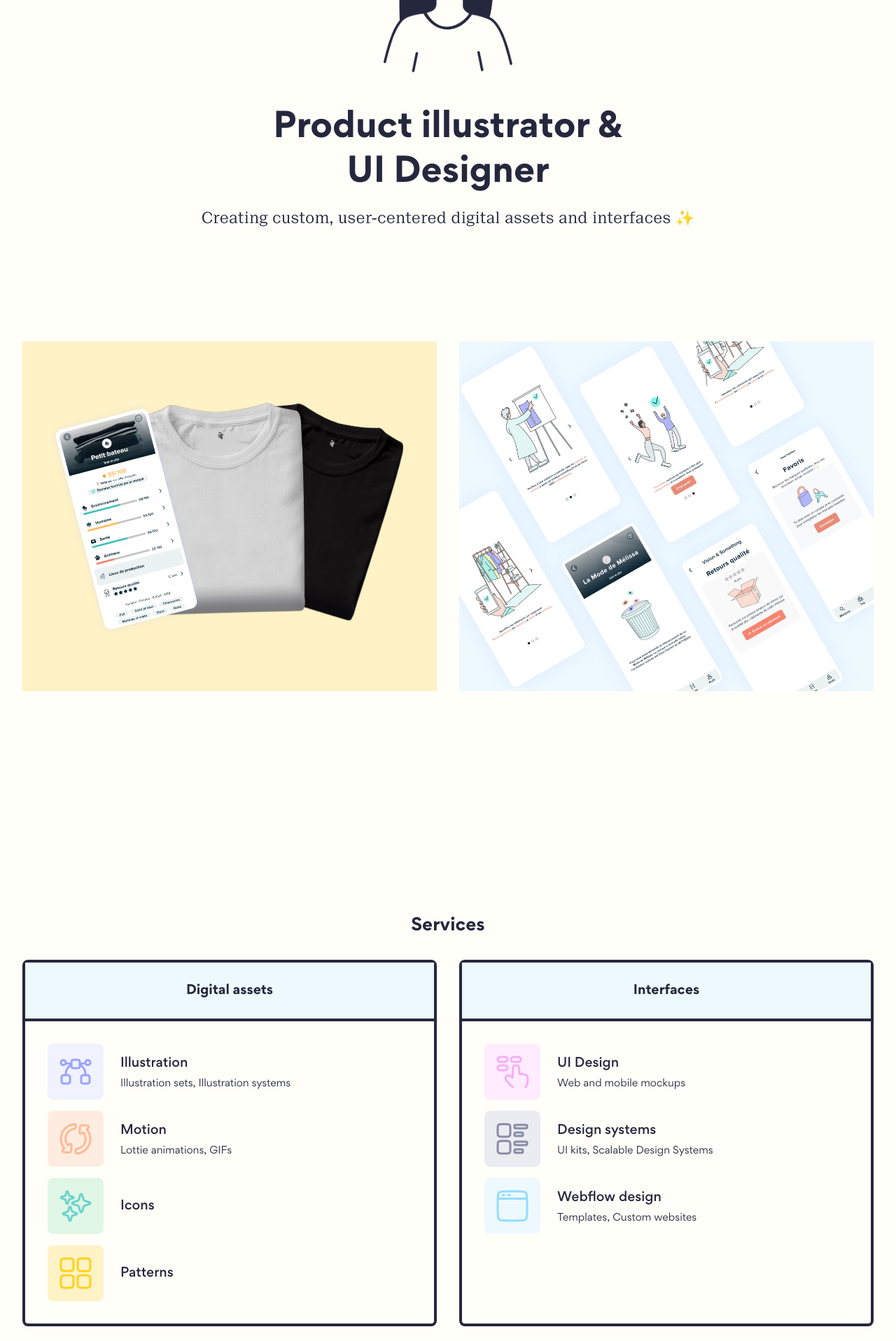
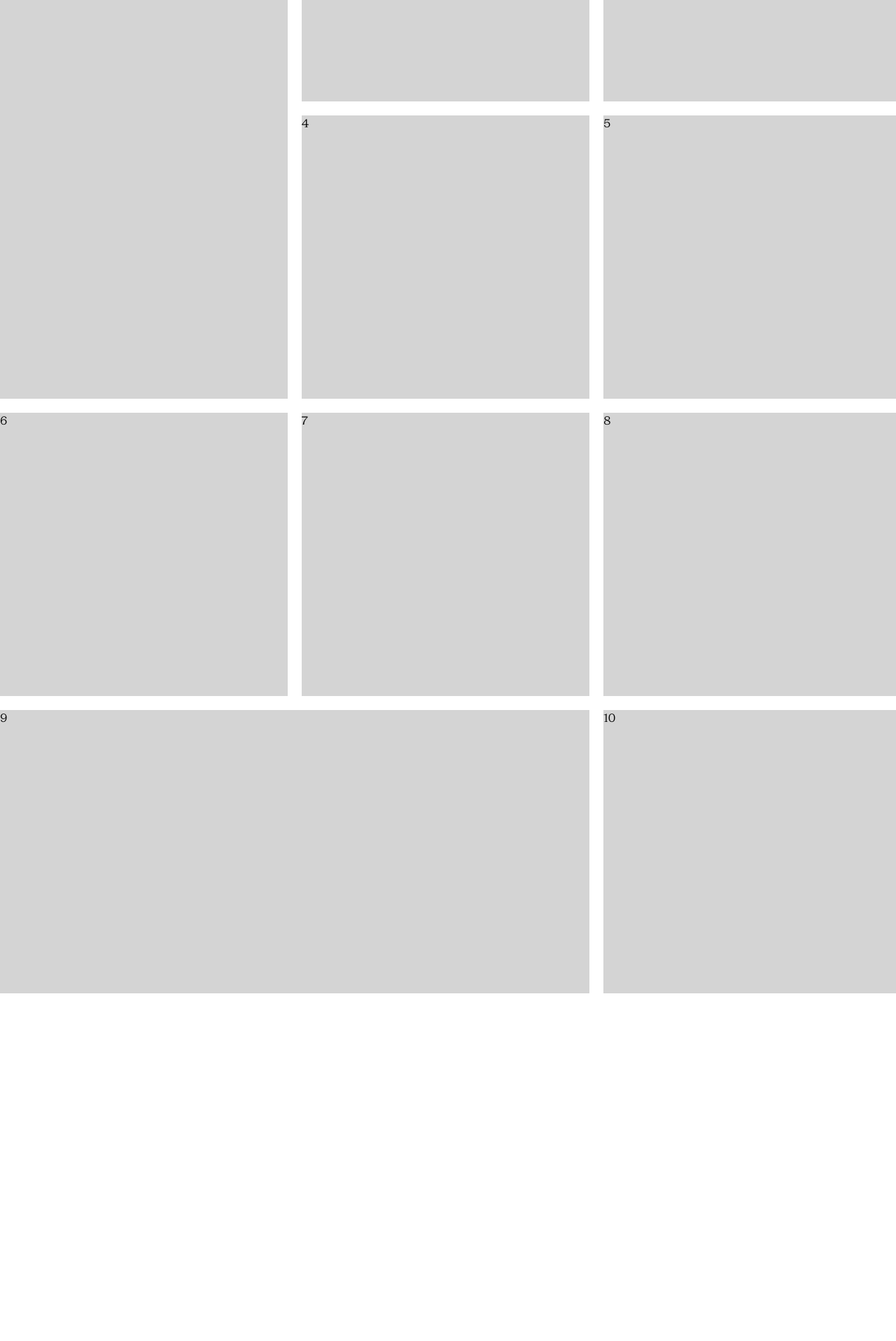
Before and after one commit to fflurp/fflurpage, a Next.js app: page / in a window 1280 px wide. Shown: the part 260-2177 px from the top of the page at 70% size. After the commit the page ends 1680 px from the top, so only its background shows below. Built offline with nearby package versions, Linux system fonts and the light colour scheme.

Commit message:
init grid

```diff
--- a/pages/index.tsx
+++ b/pages/index.tsx
@@ -1,278 +1,20 @@
-import type { NextPage } from "next";
-import Link from "next/link";
-import Image from "next/image";
-import Layout from "components/Layout";
-import CTAMail from "components/CTAMail";
-import Chip from "components/Chip";
+import React from "react";
 
-type CardProjectProps = {
-  title: string;
-  company: string;
-  tags: { text: string; bg: string }[];
-  image: string;
-};
-
-const CardProject: React.FC<CardProjectProps> = ({
-  title,
-  company,
-  tags,
-  image,
-}) => {
+const Home = () => {
   return (
-    <div className="group flex w-full flex-col transition">
-      <div className="relative h-[298px] md:h-[500px]">
-        <div className="absolute z-10 hidden h-full w-full bg-white opacity-0 transition group-hover:opacity-50 group-hover:blur-sm md:block" />
-        <img
-          src={image}
-          alt="project"
-          className="absolute z-0 h-full w-full object-cover transition md:group-hover:blur-sm"
-        />
-        <div className="invisible absolute z-20 hidden p-8 transition group-hover:visible md:invisible md:flex md:flex-col">
-          <div className="text5 mb-4 uppercase">{company}</div>
-          <div className="h3 mb-4">{title} </div>
-          <div className="flex flex-row gap-4">
-            {tags.map((tag) => (
-              <Chip background={tag.bg} key={tag.text}>
-                {tag.text}
-              </Chip>
-            ))}
-          </div>
-        </div>
-      </div>
-      <div className="flex flex-col items-center md:hidden">
-        <div className="text5 py-4">{company}</div>
-        <div className="h3 pb-4">{title} </div>
-        <div className="flex flex-row gap-4">
-          {tags.map((tag) => (
-            <Chip background={tag.bg} key={tag.text}>
-              {tag.text}
-            </Chip>
-          ))}
-        </div>
-      </div>
+    <div className="flex auto-rows-[minmax(405px,_auto)] flex-col gap-5 md:grid">
+      <div className="row-span-2 bg-neutral-300">1</div>
+      <div className="bg-neutral-300 ">2</div>
+      <div className="bg-neutral-300 ">3</div>
+      <div className=" bg-neutral-300">4</div>
+      <div className="bg-neutral-300">5</div>
+      <div className="row-start-3 bg-neutral-300">6</div>
+      <div className="row-start-3 bg-neutral-300">7</div>
+      <div className="row-start-3 bg-neutral-300">8</div>
+      <div className="col-span-2 row-start-4 bg-neutral-300">9</div>
+      <div className="bg-neutral-300">10</div>
     </div>
   );
 };
 
-const Home: NextPage = () => {
-  const digitalAssets = [
-    {
-      title: "Illustration",
-      description: "Illustration sets, Illustration systems",
-      image: "/home/icon_illustration.png",
-    },
-    {
-      title: "Motion",
-      description: "Lottie animations, GIFs",
-      image: "/home/icon_motion.png",
-    },
-    {
-      title: "Icons",
-      image: "/home/icon_icons.png",
-    },
-    {
-      title: "Patterns",
-      image: "/home/icon_patterns.png",
-    },
-  ];
-
-  const uiDesign = [
-    {
-      title: "UI Design",
-      description: "Web and mobile mockups",
-      image: "/home/icon_uidesign.png",
-    },
-    {
-      title: "Design systems",
-      description: "UI kits, Scalable Design Systems",
-      image: "/home/icon_designsystems.png",
-    },
-    {
-      title: "Webflow design",
-      description: "Templates, Custom websites",
-      image: "/home/icon_webflow.png",
-    },
-  ];
-
-  const projects = [
-    {
-      title: "Mobile, web app and widget design",
-      company: "Clear Fashion",
-      tags: [
-        { text: "UI Design", bg: "fp-background-light-pink" },
-        { text: "Design system", bg: "fp-background-light-grey" },
-      ],
-      image: "/Project/Projet1/Banniere/coverprojet1.png",
-      link: "clear-fashion-product",
-    },
-    {
-      title: "Illustration set for mobile app",
-      company: "Clear Fashion",
-      tags: [{ text: "Illustration", bg: "fp-background-light-purple" }],
-      image: "/Project/Projet2/Banniere/coverprojet2.png",
-      link: "clear-fashion-illustration",
-    },
-  ];
-
-  return (
-    <Layout>
-      <section className="pt-14">
-        <div className="flex flex-col items-center gap-8 text-center">
-          <div className="flex h-full w-full flex-1 flex-col items-center text-center">
-            <div className="mb-10 w-full flex-1 md:w-[520px]">
-              <Image
-                priority
-                src="/avatarfp.png"
-                width="184px"
-                height="236px"
-                alt="hero"
-              />
-            </div>
-            <h1 className="h2 md:h1 mb-4 w-full md:w-[520px]">
-              Product illustrator & UI Designer
-            </h1>
-            <h2 className="text-3 md:text2">
-              Creating custom, user-centered digital assets and interfaces ✨
-            </h2>
-          </div>
-        </div>
-        <div className="grid grid-cols-1 gap-20 pt-40 md:grid-cols-2 md:gap-8">
-          {projects.map((project, index) => (
-            <Link href={`/projects/${project.link}`} key={index}>
-              <a>
-                <CardProject
-                  title={project.title}
-                  company={project.company}
-                  tags={project.tags}
-                  image={project.image}
-                />
-              </a>
-            </Link>
-          ))}
-        </div>
-        {/* <div className="pt-12 text-center">
-          <span className="cursor-pointer font-title underline">
-            More projects
-          </span>
-        </div> */}
-      </section>
-      <section className="pt-40 md:pt-80">
-        <div className="mb-8 flex flex-col items-center">
-          <h2 className="font-title-bold text-2xl">Services</h2>
-        </div>
-        <div className="grid grid-cols-1 gap-8 md:grid-cols-2">
-          <div className="rounded-lg border-4 border-[#25283d]">
-            <div className="fp-background-light-blue h4 border-b-4 border-[#25283d] p-6 text-center">
-              <h3>Digital assets</h3>
-            </div>
-            <div className="flex flex-col gap-4 p-8">
-              {digitalAssets.map((asset) => (
-                <div className="flex items-center" key={asset.title}>
-                  <div className="mr-6 h-20 w-20 rounded-lg">
-                    <img
-                      src={asset.image}
-                      className="h-full w-full object-cover"
-                    />
-                  </div>
-                  <div>
-                    <h4 className="text3">{asset.title}</h4>
-                    {asset.description ? (
-                      <span className="text8">{asset.description}</span>
-                    ) : null}
-                  </div>
-                </div>
-              ))}
-            </div>
-          </div>
-          <div className="rounded-lg border-4 border-[#25283d]">
-            <div className="fp-background-light-blue h4 border-b-4 border-[#25283d] p-6 text-center">
-              <h3>Interfaces</h3>
-            </div>
-            <div className="flex flex-col gap-4 p-8">
-              {uiDesign.map((asset) => (
-                <div className="flex items-center" key={asset.title}>
-                  <div className="mr-6 h-20 w-20 rounded-lg">
-                    <img
-                      src={asset.image}
-                      className="h-full w-full object-cover"
-                    />
-                  </div>
-                  <div>
-                    <h4 className="text3">{asset.title}</h4>
-                    {asset.description ? (
-                      <span className="text8">{asset.description}</span>
-                    ) : null}
-                  </div>
-                </div>
-              ))}
-            </div>
-          </div>
-        </div>
-      </section>
-      <section className="flex flex-col items-center gap-8 pt-40 md:flex-row  md:pt-80">
-        <div className="flex-[0.4]">
-          <Image src="/home/photofp.png" width="475" height="552" />
-        </div>
-        <div className="flex-[0.6]">
-          <h2 className="mb-4 font-title-bold text-2xl">
-            Hi — Nice to meet you!
-          </h2>
-          <div className="text1">
-            <p className="mb-4">
-              I’m Fflur Page, a freelance designer and illustrator based in
-              Paris.
-            </p>
-            <p className="mb-4">
-              After graduating from HETIC tech school, I worked as a Product
-              Designer for a french startup. I was involved throughout the full
-              design process from discovering users needs to delivering the best
-              solution to address them. During that time, I got involved in
-              creative tasks and started delivering my first illustrations and
-              UI assets for the company’s products.
-            </p>
-            <p className="mb-4">
-              I fell in love with illustration right away and decided to
-              supplement my skillset so I could work on the multiple creative
-              aspects that make a great interface. Thanks to my background, I
-              always make sure to deliver consistent, scalable assets that will
-              help the product and its users reach their goals.
-            </p>{" "}
-          </div>
-        </div>
-      </section>
-      <section>
-        <div className="flex flex-col items-start gap-8 pt-40 md:flex-row md:pt-80">
-          <div className="fp-background-light-purple flex-1 rounded-2xl px-6 pt-6 pb-16">
-            <span className="inline-flex pb-4 text-[24px]">⭐️</span>
-            <p className="text3">
-              “Working with Fflur was a true pleasure, her mockups, fun
-              illustrations and skills on Figma were massive help to the
-              integration of new features on our Products. Fflur is also a nice
-              person to work with, open minded and reactive. I can only
-              recommend her!”
-            </p>
-            <span className="inline-flex pt-4 font-title text-sm">
-              THIBAUT, FRONT-END DEVELOPER @CLEAR FASHION
-            </span>
-          </div>
-          <div className="fp-background-light-purple flex-1 rounded-2xl px-6 pt-6 pb-16">
-            <span className="inline-flex pb-4 text-[24px]">⭐️</span>
-            <p className="text3">
-              “As a designer, Fflur was able to deliver functional and aesthetic
-              interfaces. She is creative problem solver, her flexibility and
-              efficiency during the design process made her a quality partner.
-              She always has a smile on her face and invests herself in her
-              work.”
-            </p>
-            <span className="inline-flex pt-4 font-title text-sm">
-              JULIETTE, PRODUCT MANAGER @CLEAR FASHION
-            </span>
-          </div>
-        </div>
-      </section>
-      <CTAMail />
-    </Layout>
-  );
-};
-
 export default Home;
```
